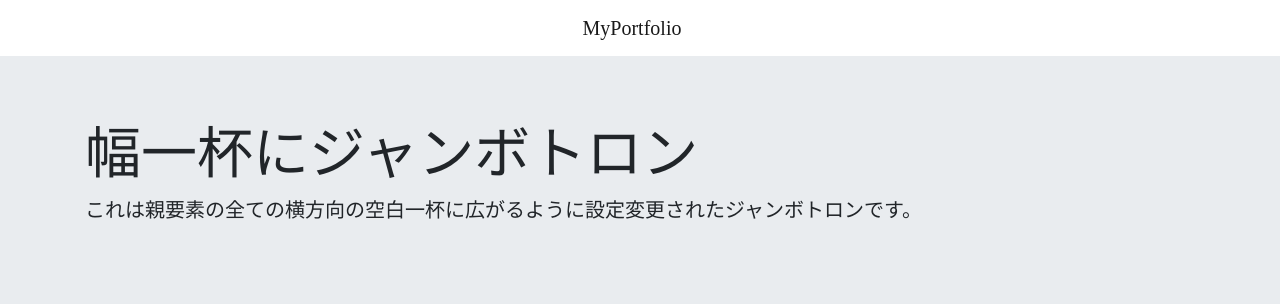
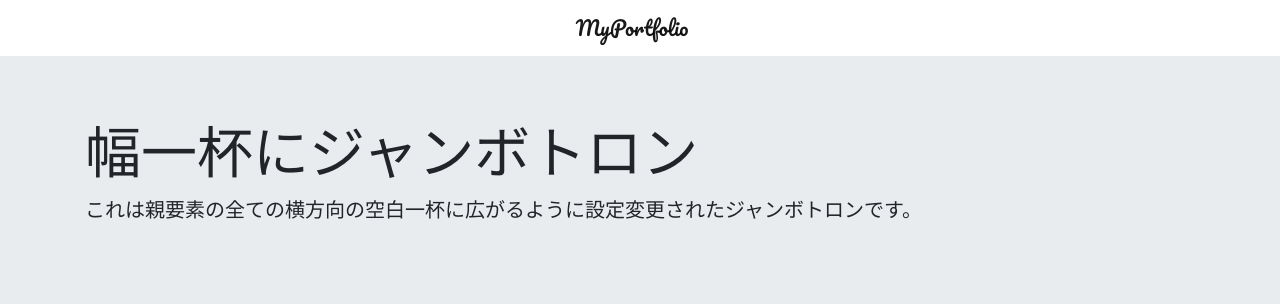
Before and after one commit to dai-gi/django-portfolio-site, a Django app: page / in a window 1280 px wide. Shown: the top 304 px of the page. Run offline with Django 3.2, Linux system fonts and the light colour scheme.

Commit message:
フォント追加

```diff
--- a/myapp/templates/app/base.html
+++ b/myapp/templates/app/base.html
@@ -6,6 +6,8 @@
     <meta name="viewport" content="width=device-width, initial-scale=1.0">
     <link rel="stylesheet" href="https://cdn.jsdelivr.net/npm/bootstrap@4.6.0/dist/css/bootstrap.min.css">
     <link rel="stylesheet" href="{% static 'css/style.css' %}">
+    <link rel="preconnect" href="https://fonts.gstatic.com">
+    <link href="https://fonts.googleapis.com/css2?family=Pacifico&display=swap" rel="stylesheet">
     <title>MyPortfolio</title>
   </head>
   <body>
@@ -19,10 +21,7 @@
       </div>
     </div>
     <main>
-      <div class="container">
-        {% block content %}
-        {% endblock %}
-      </div>
+      <div class="container"> {% block content %} {% endblock %} </div>
     </main>
     <footer class="py-2 bg-dark">
       <p class="m-0 text-center text-white">Copyright &copy; Django Startup 2020</p>
```
